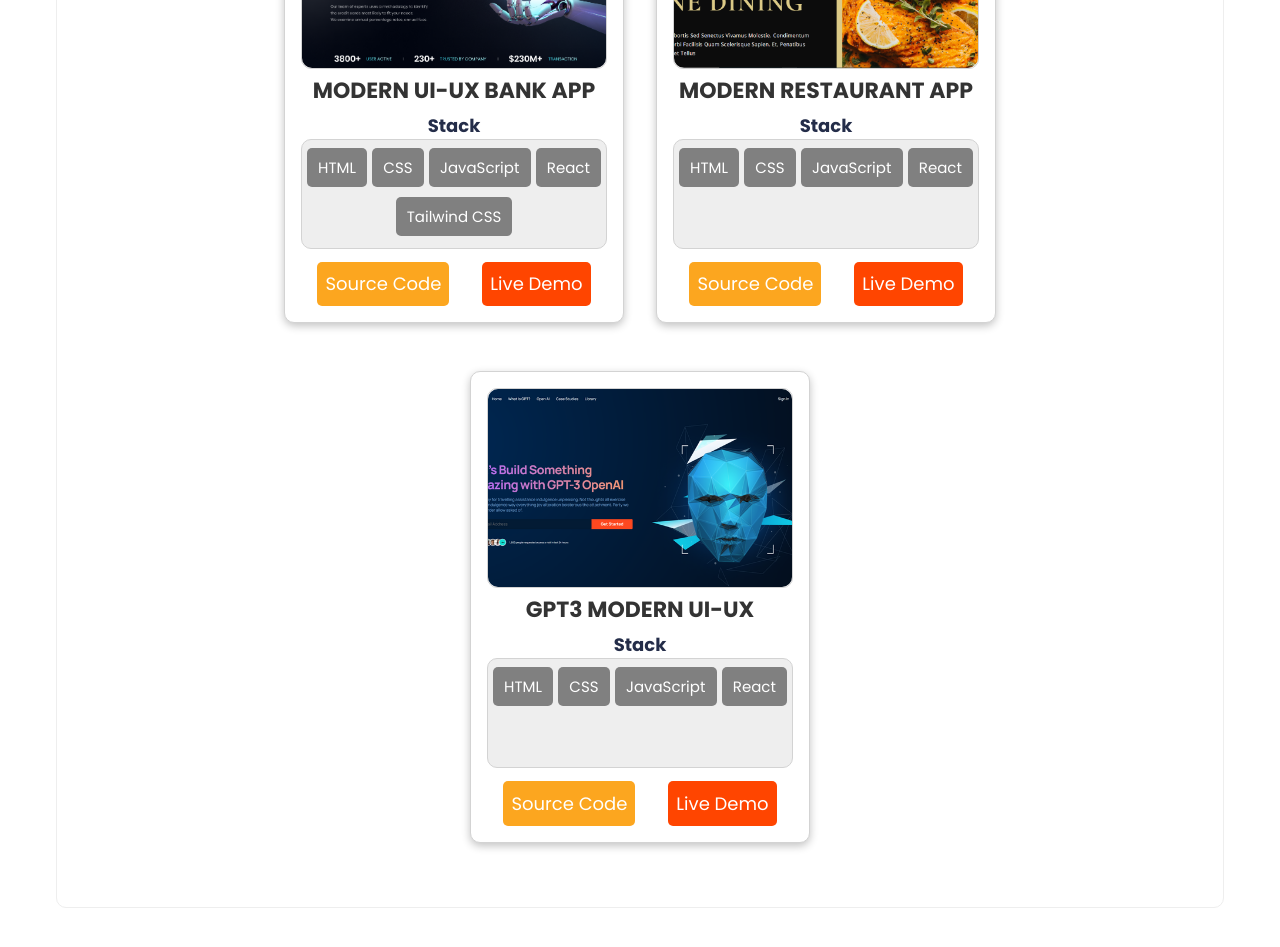
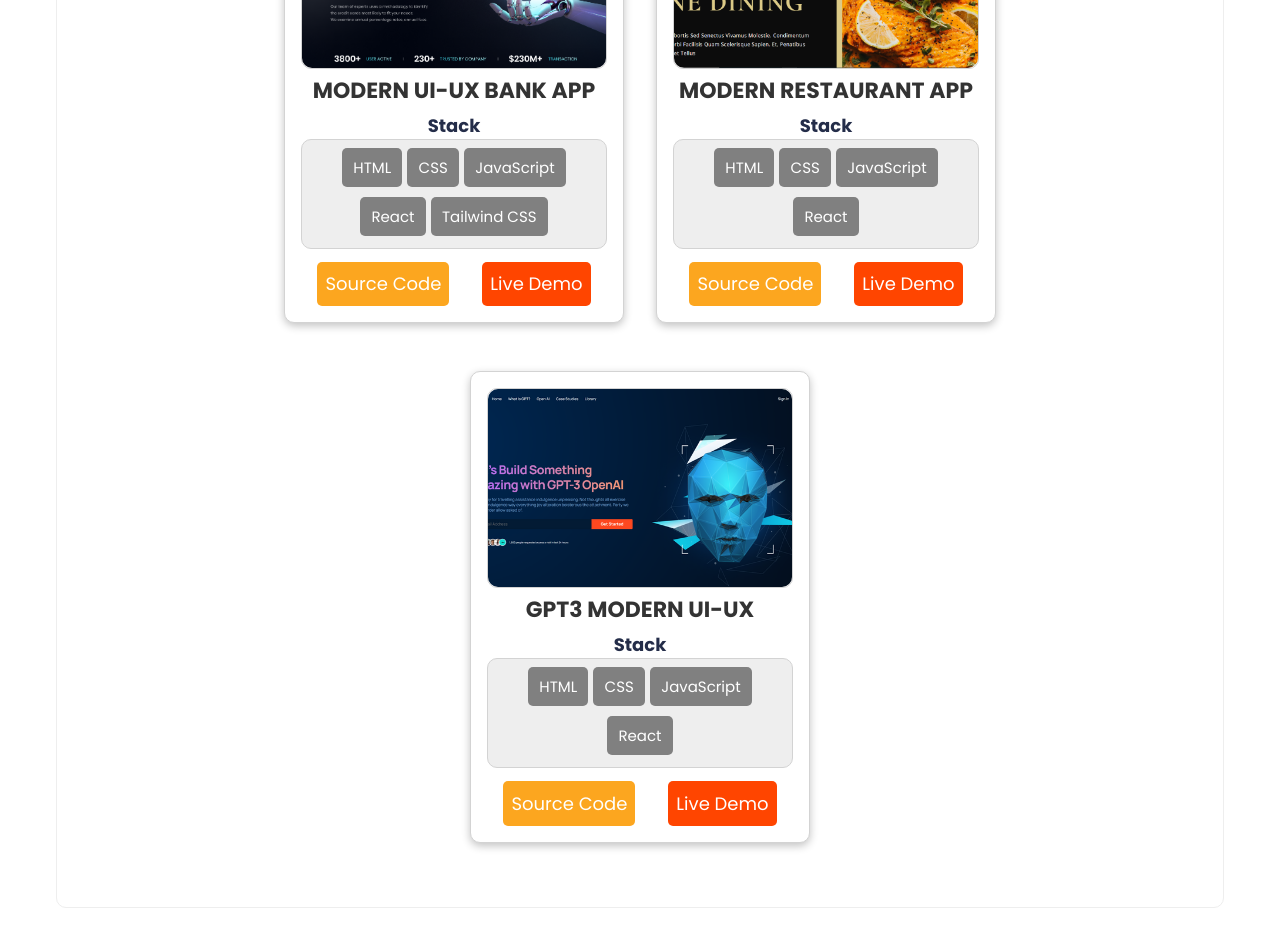
Before and after one commit to praveengoswami1996/personal_portfolio_react, a React (Create React App) app: page / in a window 1280 px wide. Shown: the part 2100-3047 px from the top of the page. Built offline with nearby package versions, Linux system fonts and the light colour scheme.

Commit message:
Minor Changes in PortfolioShow.css

```diff
--- a/src/components/PortfolioShow/PortfolioShow.css
+++ b/src/components/PortfolioShow/PortfolioShow.css
@@ -87,7 +87,7 @@
     background-color: #eee;
     border: 1px solid lightgray;
     border-radius: 10px;
-    padding: 0.5rem 0.3rem;
+    padding: 0.5rem 0.6rem;
     display: flex;
     justify-content: center;
     align-items: flex-start;
```
